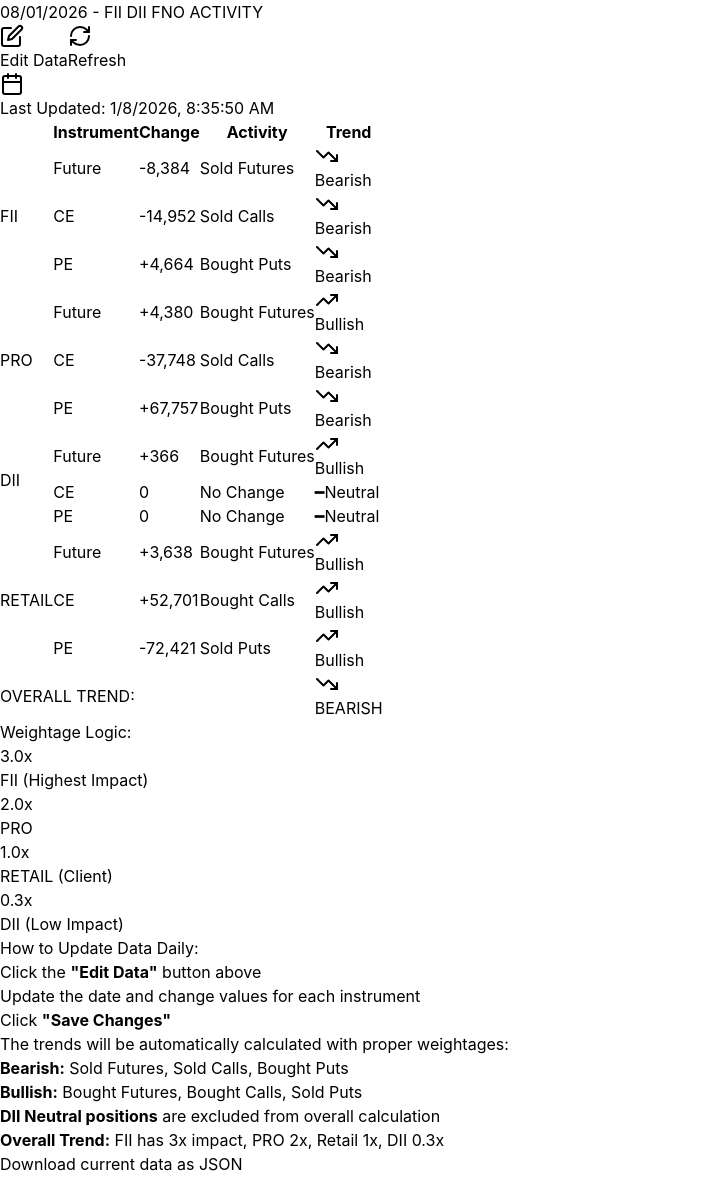
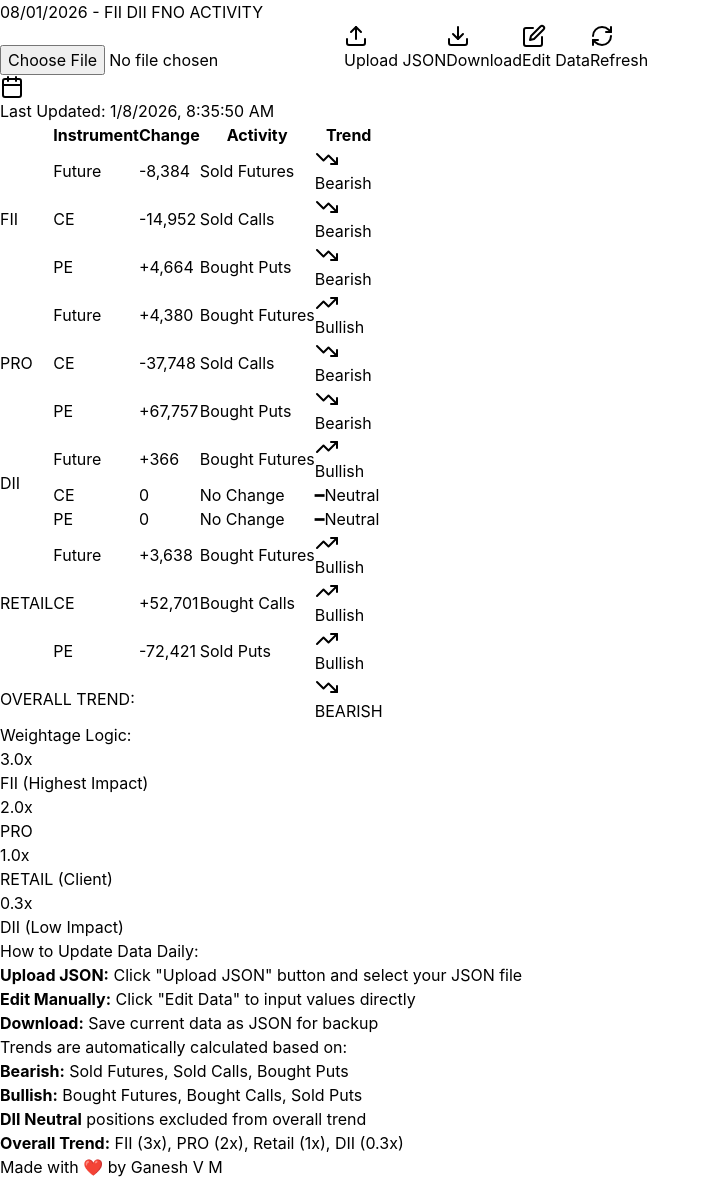
Before and after one commit to ganeshvm768/fii-dii-tracker, a React (Vite) app: page / in a window 1280 px wide. Shown: the whole page, without its empty margins (0-710 px from the left). Built offline with nearby package versions, Linux system fonts and the light colour scheme; the HTML template or start-up script is replaced by a standard one.

Commit message:
JSON Feature added

```diff
--- a/src/App.jsx
+++ b/src/App.jsx
@@ -1,5 +1,5 @@
 import React, { useState, useEffect } from 'react';
-import { RefreshCw, TrendingUp, TrendingDown, Calendar, AlertCircle, Edit } from 'lucide-react';
+import { RefreshCw, TrendingUp, TrendingDown, Calendar, AlertCircle, Edit, Upload, Download } from 'lucide-react';
 
 const FIIDIITracker = () => {
   const [data, setData] = useState(null);
@@ -283,6 +283,50 @@ const FIIDIITracker = () => {
     a.click();
   };
 
+  // Upload JSON file
+  const handleFileUpload = (event) => {
+    const file = event.target.files[0];
+    if (!file) return;
+
+    const reader = new FileReader();
+    reader.onload = (e) => {
+      try {
+        const rawData = JSON.parse(e.target.result);
+
+        // Validate JSON structure
+        if (!rawData.date || !rawData.categories) {
+          setError('Invalid JSON format. Please check your file.');
+          return;
+        }
+
+        // Save to localStorage
+        localStorage.setItem('fii-dii-data', JSON.stringify(rawData));
+
+        // Process and display
+        const processed = processData(rawData);
+        setData(processed);
+        setLastUpdated(new Date().toLocaleString());
+        setError(null);
+
+        // Clear error if any
+        setTimeout(() => {
+          alert('✅ Data uploaded successfully!');
+        }, 100);
+      } catch (err) {
+        setError('Failed to parse JSON file. Please check the format.');
+        console.error('JSON parse error:', err);
+      }
+    };
+
+    reader.readAsText(file);
+    // Reset file input
+    event.target.value = '';
+  };
+
+  const triggerFileUpload = () => {
+    document.getElementById('json-upload').click();
+  };
+
   if (loading && !data) {
     return (
       <div className="min-h-screen bg-gray-900 flex items-center justify-center">
@@ -295,14 +339,38 @@ const FIIDIITracker = () => {
   }
 
   return (
-    <div className="min-h-screen bg-gray-900 text-white p-4 md:p-8">
+    <div className="min-h-screen bg-gray-900 text-white flex flex-col">
+      <div className="flex-grow p-4 md:p-8">
         <div className="max-w-7xl mx-auto">
           <div className="mb-8">
             <div className="flex flex-col md:flex-row justify-between items-start md:items-center gap-4 mb-4">
               <h1 className="text-3xl md:text-4xl font-bold">
                 {data?.date} - FII DII FNO ACTIVITY
               </h1>
-            <div className="flex gap-2">
+              <div className="flex flex-wrap gap-2">
+                <input
+                  type="file"
+                  id="json-upload"
+                  accept=".json"
+                  onChange={handleFileUpload}
+                  className="hidden"
+                />
+                <button
+                  onClick={triggerFileUpload}
+                  className="flex items-center gap-2 bg-green-600 hover:bg-green-700 px-4 py-3 rounded-lg transition-colors"
+                  title="Upload JSON file to update data"
+                >
+                  <Upload className="w-5 h-5" />
+                  Upload JSON
+                </button>
+                <button
+                  onClick={downloadJSON}
+                  className="flex items-center gap-2 bg-yellow-600 hover:bg-yellow-700 px-4 py-3 rounded-lg transition-colors"
+                  title="Download current data as JSON"
+                >
+                  <Download className="w-5 h-5" />
+                  Download
+                </button>
                 <button
                   onClick={startEdit}
                   className="flex items-center gap-2 bg-purple-600 hover:bg-purple-700 px-4 py-3 rounded-lg transition-colors"
@@ -343,12 +411,13 @@ const FIIDIITracker = () => {
                 <h2 className="text-2xl font-bold mb-4">Edit Daily Data</h2>
 
                 <div className="mb-4">
-                <label className="block text-sm font-semibold mb-2">Date</label>
+                  <label className="block text-sm font-semibold mb-2">Date (DD/MM/YYYY)</label>
                   <input
                     type="text"
                     value={editData.date}
                     onChange={(e) => setEditData({ ...editData, date: e.target.value })}
                     className="w-full bg-gray-700 px-4 py-2 rounded"
+                    placeholder="08/01/2026"
                   />
                 </div>
 
@@ -369,7 +438,7 @@ const FIIDIITracker = () => {
                             value={instrument.change}
                             onChange={(e) => handleEditChange(catIndex, instIndex, e.target.value)}
                             className="flex-1 bg-gray-700 px-4 py-2 rounded"
-                          placeholder="Enter change value"
+                            placeholder="Enter change value (use - for negative)"
                           />
                         </div>
                       ))}
@@ -486,29 +555,30 @@ const FIIDIITracker = () => {
 
             <h3 className="text-lg font-semibold mb-3 mt-6">How to Update Data Daily:</h3>
             <ol className="space-y-2 text-gray-300 list-decimal list-inside">
-            <li>Click the <strong className="text-purple-400">"Edit Data"</strong> button above</li>
-            <li>Update the date and change values for each instrument</li>
-            <li>Click <strong className="text-green-400">"Save Changes"</strong></li>
-            <li>The trends will be automatically calculated with proper weightages:
+              <li><strong className="text-green-400">Upload JSON:</strong> Click "Upload JSON" button and select your JSON file</li>
+              <li><strong className="text-purple-400">Edit Manually:</strong> Click "Edit Data" to input values directly</li>
+              <li><strong className="text-yellow-400">Download:</strong> Save current data as JSON for backup</li>
+              <li>Trends are automatically calculated based on:
                 <ul className="ml-8 mt-2 space-y-1 list-disc list-inside text-sm">
                   <li><strong>Bearish:</strong> Sold Futures, Sold Calls, Bought Puts</li>
                   <li><strong>Bullish:</strong> Bought Futures, Bought Calls, Sold Puts</li>
-                <li><strong>DII Neutral positions</strong> are excluded from overall calculation</li>
-                <li><strong>Overall Trend:</strong> FII has 3x impact, PRO 2x, Retail 1x, DII 0.3x</li>
+                  <li><strong>DII Neutral</strong> positions excluded from overall trend</li>
+                  <li><strong>Overall Trend:</strong> FII (3x), PRO (2x), Retail (1x), DII (0.3x)</li>
                 </ul>
               </li>
             </ol>
-
-          <div className="mt-4 pt-4 border-t border-gray-700">
-            <button
-              onClick={downloadJSON}
-              className="text-blue-400 hover:text-blue-300 underline text-sm"
-            >
-              Download current data as JSON
-            </button>
           </div>
         </div>
       </div>
+
+      {/* Footer */}
+      <footer className="bg-gray-800 border-t border-gray-700 py-4 mt-8">
+        <div className="max-w-7xl mx-auto px-4 text-center">
+          <p className="text-gray-400 text-sm">
+            Made with <span className="text-red-500 animate-pulse">❤️</span> by <span className="font-semibold text-white">Ganesh V M</span>
+          </p>
+        </div>
+      </footer>
     </div>
   );
 };
```
Lines whose indentation alone changed are shown as unchanged.
